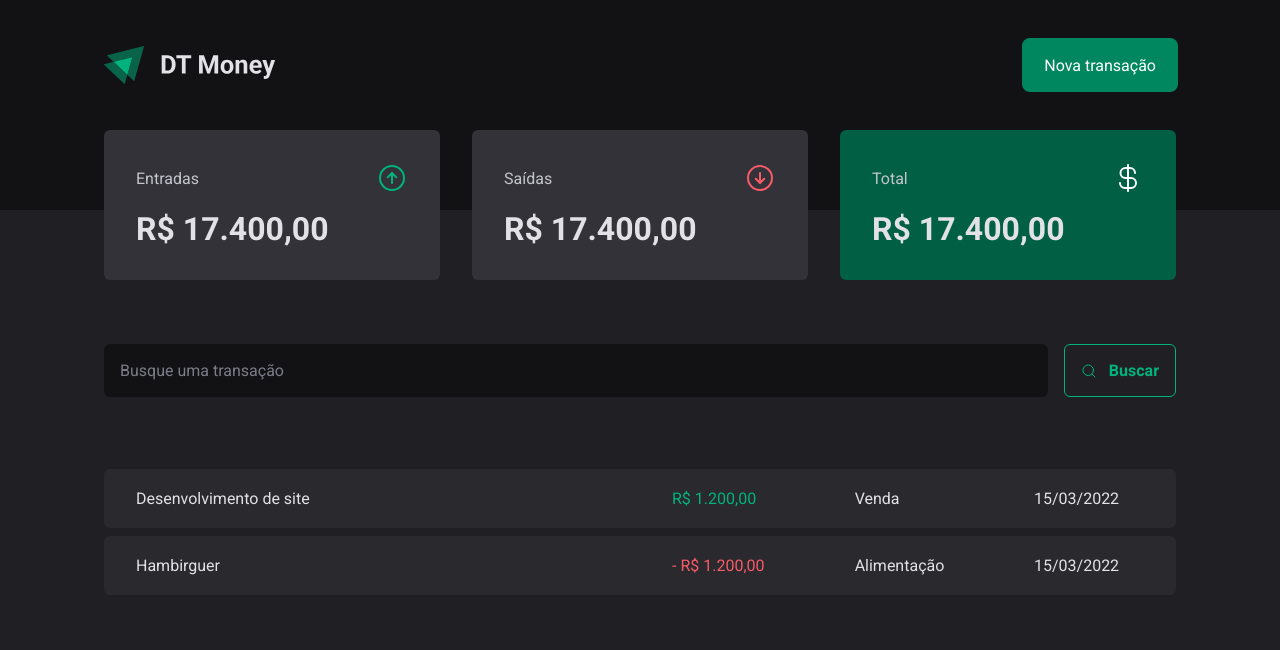
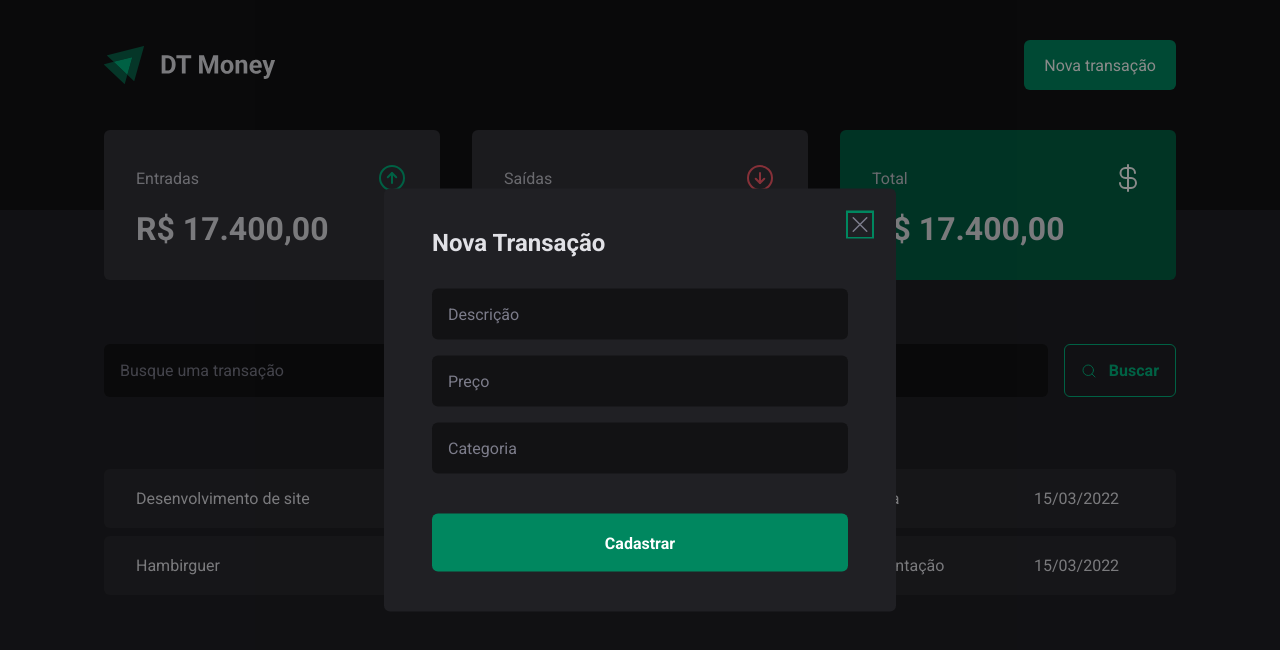
Before and after one commit to yankaique/DT-money, a React (Vite) app: page / in a window 1280 px wide. Both pictures are taken after a click on the button "Nova transação". Shown: the top 650 px of the page. Built offline with nearby package versions, Linux system fonts and the light colour scheme.

Commit message:
✨ create transaction modal

```diff
--- a/package.json
+++ b/package.json
@@ -9,6 +9,7 @@
     "preview": "vite preview"
   },
   "dependencies": {
+    "@radix-ui/react-dialog": "^1.0.2",
     "phosphor-react": "^1.4.1",
     "react": "^18.2.0",
     "react-dom": "^18.2.0",
--- a/src/components/Header/index.tsx
+++ b/src/components/Header/index.tsx
@@ -1,14 +1,22 @@
+import * as Dialog from '@radix-ui/react-dialog';
+import logoImg from '../../assets/logo.svg';
 import { HeaderContainer, HeaderContent, NewTransactionButton } from "./styles";
-import logoImg from '../../assets/logo.svg';
+import { NewTransactionModal } from '../NewTransactionModal';
 
 export function Header() {
     return (
         <HeaderContainer>
             <HeaderContent>
                 <img src={logoImg} />
-                <NewTransactionButton>
-                    Nova transação
-                </NewTransactionButton>
+
+                <Dialog.Root>
+                    <Dialog.Trigger asChild>
+                        <NewTransactionButton>
+                            Nova transação
+                        </NewTransactionButton>
+                    </Dialog.Trigger>
+                    <NewTransactionModal />
+                </Dialog.Root>
             </HeaderContent>
         </HeaderContainer>
     )
--- /dev/null
+++ b/src/components/NewTransactionModal/index.tsx
@@ -0,0 +1,25 @@
+import * as Dialog from '@radix-ui/react-dialog';
+import { X } from 'phosphor-react';
+import { CloseButton, Content, Overlay } from './styles';
+
+export function NewTransactionModal() {
+    return (
+        <Dialog.Portal>
+            <Overlay />
+            <Content>
+                <CloseButton>
+                    <X size={24} />
+                </CloseButton>
+                <Dialog.Title>Nova Transação</Dialog.Title>
+                <form action="">
+                    <input type="text" placeholder='Descrição' required />
+                    <input type="number" placeholder='Preço' required />
+                    <input type="text" placeholder='Categoria' required />
+                    <button type="submit">
+                        Cadastrar
+                    </button>
+                </form>
+            </Content>
+        </Dialog.Portal>
+    )
+}
--- /dev/null
+++ b/src/components/NewTransactionModal/styles.ts
@@ -0,0 +1,71 @@
+import styled from "styled-components";
+import * as Dialog from "@radix-ui/react-dialog";
+
+export const Overlay = styled(Dialog.Overlay)`
+  position: fixed;
+  width: 100vw;
+  height: 100vh;
+  inset: 0;
+  background: #00000075;
+`;
+
+export const Content = styled(Dialog.Content)`
+  min-width: 32rem;
+  border-radius: 6px;
+  padding: 2.5rem 3rem;
+  background: ${(props) => props.theme["gray-800"]};
+
+  position: fixed;
+  top: 50%;
+  left: 50%;
+  transform: translate(-50%, -50%);
+
+  form {
+    margin-top: 2rem;
+    display: flex;
+    flex-direction: column;
+    gap: 1rem;
+
+    input {
+      border-radius: 6px;
+      border: 0;
+      background: ${(props) => props.theme["gray-900"]};
+      color: ${(props) => props.theme["gray-300"]};
+      padding: 1rem;
+
+      &::placeholder {
+        color: ${(props) => props.theme["gray-500"]};
+      }
+    }
+
+    button[type="submit"] {
+      height: 58px;
+      border: 0;
+      background: ${(props) => props.theme["green-500"]};
+      color: ${(props) => props.theme.white};
+      font-weight: bold;
+      padding: 0 1.5rem;
+      border-radius: 6px;
+      margin-top: 1.5rem;
+      cursor: pointer;
+
+      &:hover {
+        background: ${(props) => props.theme["green-700"]};
+        transition: background-color 0.2s;
+      }
+    }
+  }
+`;
+
+export const CloseButton = styled(Dialog.Close)`
+  position: absolute;
+  background: transparent;
+  border: 0;
+
+  top: 1.5rem;
+  right: 1.5rem;
+  line-height: 0;
+
+  cursor: pointer;
+  color: ${(props) => props.theme["gray-500"]};
+`;
```
Also changed, not shown: 1 other file (tests, documents, lock files or other folders).
